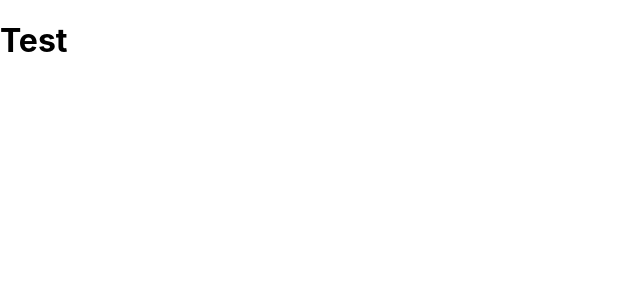
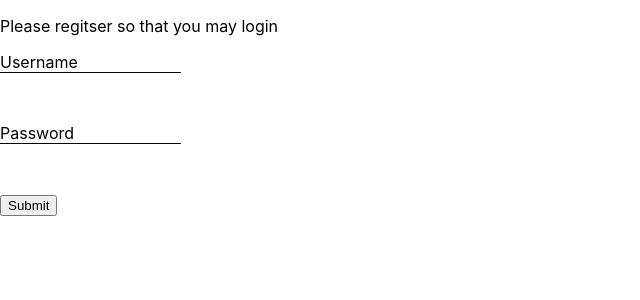
Before and after one commit to lwatson2/wechatapp, a React (Create React App) app in the folder client/: page / in a window 1280 px wide. Shown: the top 300 px of the page, without its empty margins (0-640 px from the left). Built offline with nearby package versions, Linux system fonts and the light colour scheme.

Commit message:
Started on register component

```diff
--- a/client/package.json
+++ b/client/package.json
@@ -3,6 +3,7 @@
   "version": "0.1.0",
   "private": true,
   "dependencies": {
+    "axios": "^0.18.0",
     "react": "^16.7.0",
     "react-dom": "^16.7.0",
     "react-router": "^4.3.1",
--- a/client/src/App.js
+++ b/client/src/App.js
@@ -3,6 +3,7 @@ import "./App.css";
 import { BrowserRouter, Route, Switch } from "react-router-dom";
 import Login from "./components/login/Login";
 import Home from "./components/home/Home";
+import Register from "./components/register/Register";
 
 class App extends Component {
   render() {
@@ -10,7 +11,7 @@ class App extends Component {
       <BrowserRouter>
         <div>
           <Switch>
-            <Route exact path="/" component={Login} />
+            <Route exact path="/" component={Register} />
             <Route exact path="/test" component={Home} />
           </Switch>
         </div>
--- /dev/null
+++ b/client/src/components/floatingLabel/FloatingLabel.css
@@ -0,0 +1,64 @@
+label {
+  display: inline-block;
+  position: absolute;
+
+  -webkit-transition: all 300ms ease-in;
+
+  transition: all 300ms ease-in;
+  color: #010400;
+}
+
+.field-active {
+  -webkit-transform: translateY(-25px);
+  transform: translateY(-25px);
+  font-size: 0.9em;
+  display: block;
+  color: #eaeaea;
+}
+
+.floating-label {
+  -webkit-appearance: none !important;
+  border: none;
+  outline: none;
+  border-bottom: 1px solid #010400;
+  background: transparent;
+}
+.floating-label-active {
+  -webkit-appearance: none !important;
+  border: none;
+  outline: none;
+  border-bottom: 1px solid #0099cc;
+  background: transparent;
+}
+
+input {
+  -webkit-transition: border-bottom 300ms ease-in;
+  transition: border-bottom 300ms ease-in;
+  color: #eaeaea;
+  border-bottom: 1px solid #010400;
+}
+.password-active {
+  -webkit-transform: translateY(-25px);
+  transform: translateY(-25px);
+  font-size: 0.9em;
+  color: #eaeaea;
+}
+.floating-password {
+  -webkit-appearance: none !important;
+  border: none;
+  outline: none;
+  border-bottom: 1px solid #010400;
+
+  background: transparent;
+}
+.floating-password-active {
+  -webkit-appearance: none !important;
+  border: none;
+  outline: none;
+  border-bottom: 1px solid #0099cc;
+  background: transparent;
+}
+
+.field-group {
+  padding-bottom: 50px;
+}
--- /dev/null
+++ b/client/src/components/floatingLabel/FloatingLabel.js
@@ -0,0 +1,89 @@
+import React, { Component } from "react";
+import "./FloatingLabel.css";
+export default class FloatingLabel extends Component {
+  state = {
+    userNameActive: false,
+    passActive: false,
+    userNameValue: "",
+    passValue: ""
+  };
+  activateField = value => {
+    {
+      value === "pass"
+        ? this.setState({ passActive: true })
+        : this.setState({ userNameActive: true });
+    }
+  };
+  disableFocus = e => {
+    console.log(e);
+    if (e === "pass" && this.state.passValue === "") {
+      this.setState({ passActive: false });
+    }
+
+    if (e === "userName" && this.state.userNameValue === "") {
+      this.setState({ userNameActive: false });
+    }
+  };
+  handleUserNameChange = e => {
+    this.setState({ userNameValue: e.target.value });
+    e.preventDefault();
+  };
+  handlePassChange = e => {
+    this.setState({ passValue: e.target.value });
+    e.preventDefault();
+  };
+  handleLogin = e => {
+    e.preventDefault();
+    console.log("login successful");
+  };
+  render() {
+    const { userNameValue, passValue, userNameActive, passActive } = this.state;
+    return (
+      <div>
+        <form onSubmit={this.handleLogin}>
+          <div className="field-group">
+            <label
+              onClick={() => this.activateField("userName")}
+              className={userNameActive ? "field-active" : ""}
+            >
+              Username
+            </label>
+            <input
+              className={
+                this.state.userNameActive
+                  ? "floating-label-active"
+                  : "floating-label"
+              }
+              type="text"
+              value={userNameValue}
+              onFocus={() => this.activateField("userName")}
+              onBlur={() => this.disableFocus("userName")}
+              onChange={this.handleUserNameChange}
+            />
+          </div>
+          <div className="field-group">
+            <label
+              onClick={() => this.activateField("pass")}
+              className={passActive ? "password-active" : ""}
+            >
+              Password
+            </label>
+            <input
+              className={
+                this.state.passActive
+                  ? "floating-password-active"
+                  : "floating-password"
+              }
+              type="password"
+              value={passValue}
+              onFocus={() => this.activateField("pass")}
+              onBlur={() => this.disableFocus("pass")}
+              onChange={this.handlePassChange}
+            />
+          </div>
+          <button>Submit</button>
+        </form>
+      </div>
+    );
+  }
+}
--- /dev/null
+++ b/client/src/components/register/Register.js
@@ -0,0 +1,13 @@
+import React, { Component } from "react";
+import FloatingLabel from "../floatingLabel/FloatingLabel";
+
+export default class Register extends Component {
+  render() {
+    return (
+      <div>
+        <p>Please regitser so that you may login</p>
+        <FloatingLabel />
+      </div>
+    );
+  }
+}
```
Also changed, not shown: 1 other file (tests, documents, lock files or other folders).
